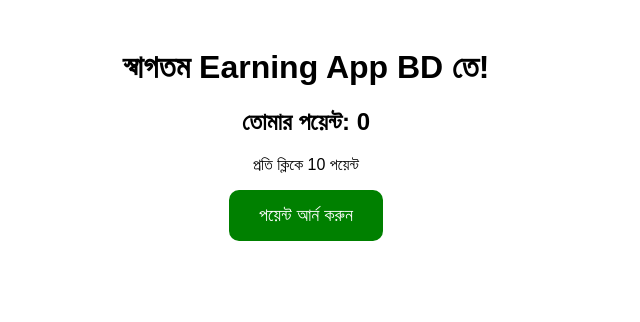
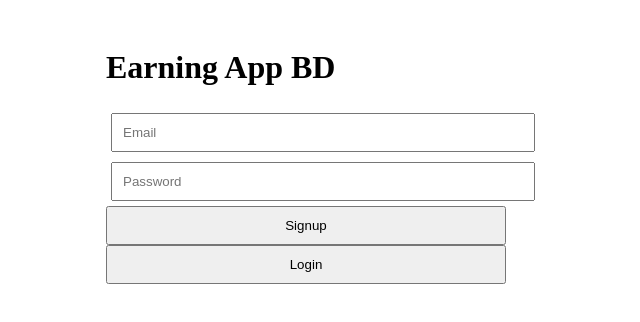
Before and after one commit to sohagchakma8116-collab/earning-app-bd, a Next.js app: page / in a window 1280 px wide. Shown: the top 322 px of the page, without its empty margins (334-974 px from the left). Built offline with nearby package versions, Linux system fonts and the light colour scheme; no server answers.

Commit message:
Update page.js

```diff
--- a/app/page.js
+++ b/app/page.js
@@ -1,25 +1,45 @@
 'use client'
-import { useState } from 'react'
+import { useState, useEffect } from 'react'
+import { auth, db } from './lib/firebase'
+import { createUserWithEmailAndPassword, signInWithEmailAndPassword, onAuthStateChanged, signOut } from 'firebase/auth'
+import { doc, setDoc, getDoc } from 'firebase/firestore'
 
 export default function Home() {
+  const [user, setUser] = useState(null)
+  const [email, setEmail] = useState('')
+  const [password, setPassword] = useState('')
   const [points, setPoints] = useState(0)
 
-  const earnPoint = () => {
-    setPoints(points + 10)
-    alert('অভিনন্দন! 10 পয়েন্ট পেয়েছো 🎉')
+  useEffect(() => {
+    onAuthStateChanged(auth, async (u) => {
+      if(u) {
+        setUser(u)
+        const snap = await getDoc(doc(db, "users", u.uid))
+        if(snap.exists()) setPoints(snap.data().points || 0)
+      }
+    })
+  }, [])
+
+  const signup = async () => {
+    const res = await createUserWithEmailAndPassword(auth, email, password)
+    await setDoc(doc(db, "users", res.user.uid), {email, points: 0})
   }
 
+  if(!user) return (
+    <div style={{padding:20, maxWidth:400, margin:'auto'}}>
+      <h1>Earning App BD</h1>
+      <input style={{width:'100%', padding:10, margin:5}} placeholder="Email" onChange={e=>setEmail(e.target.value)}/>
+      <input style={{width:'100%', padding:10, margin:5}} placeholder="Password" type="password" onChange={e=>setPassword(e.target.value)}/>
+      <button style={{width:'100%', padding:10}} onClick={signup}>Signup</button>
+      <button style={{width:'100%', padding:10}} onClick={()=>signInWithEmailAndPassword(auth, email, password)}>Login</button>
+    </div>
+  )
+
   return (
-    <main style={{padding: '20px', textAlign: 'center', fontFamily: 'sans-serif'}}>
-      <h1>স্বাগতম Earning App BD তে!</h1>
+    <div style={{padding:20, textAlign:'center'}}>
+      <h1>স্বাগতম!</h1>
       <h2>তোমার পয়েন্ট: {points}</h2>
-      <p>প্রতি ক্লিকে 10 পয়েন্ট</p>
-      <button
-        onClick={earnPoint}
-        style={{padding: '15px 30px', fontSize: '18px', background: 'green', color: 'white', border: 'none', borderRadius: '10px', cursor: 'pointer'}}
-      >
-        পয়েন্ট আর্ন করুন
-      </button>
-    </main>
+      <button onClick={()=>signOut(auth)}>Logout</button>
+    </div>
   )
-}
+    }
```
